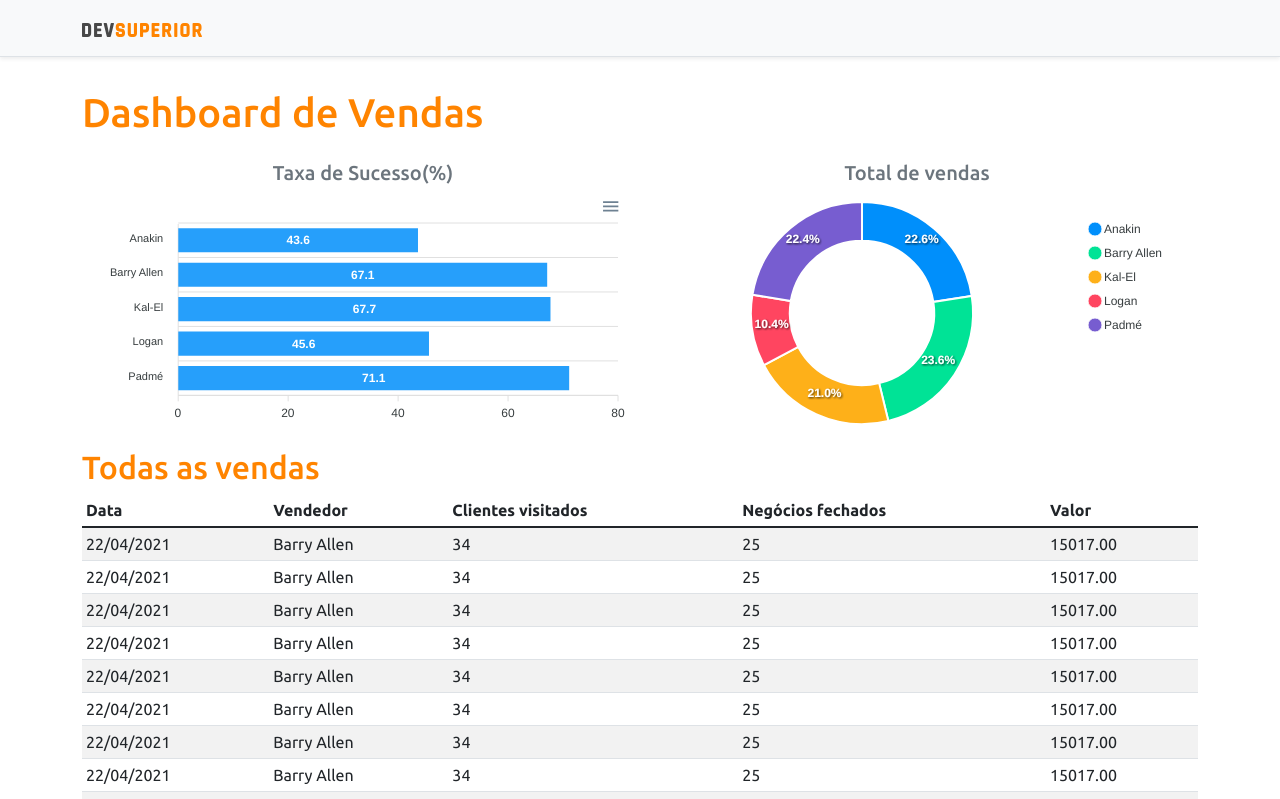
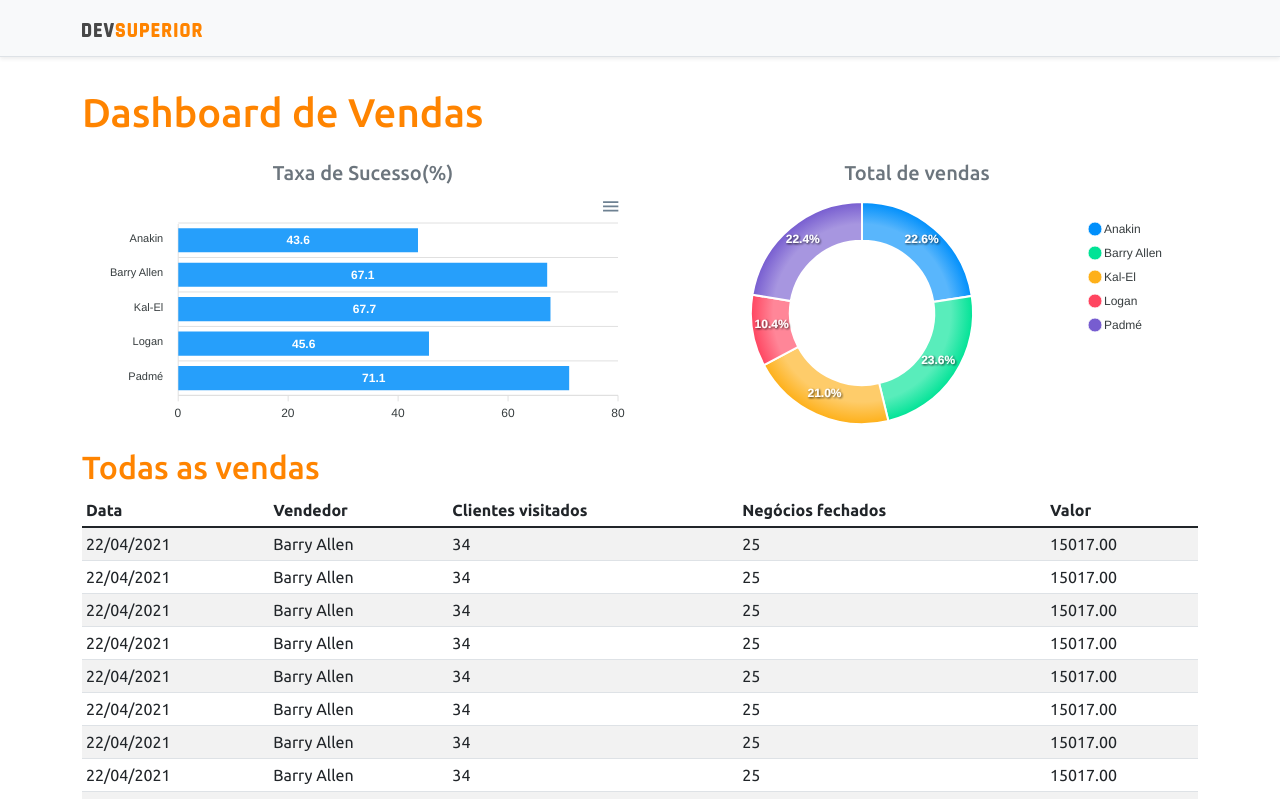
Before and after one commit to GabrielPavan/Projeto-Sds5, a React (Create React App) app in the folder frontend/: page / in a window 1280 px wide. Shown: the top 799 px of the page. Built offline with nearby package versions, Linux system fonts and the light colour scheme.

Commit message:
Donut Update

```diff
--- a/frontend/src/components/DonutChart/index.tsx
+++ b/frontend/src/components/DonutChart/index.tsx
@@ -8,7 +8,10 @@ const DonutChart = () => {
     const options = {
         legend: {
             show: true
-        }
+        },
+        fill: {
+            type: 'gradient',
+        },
     }
     return (
         <Chart
```
